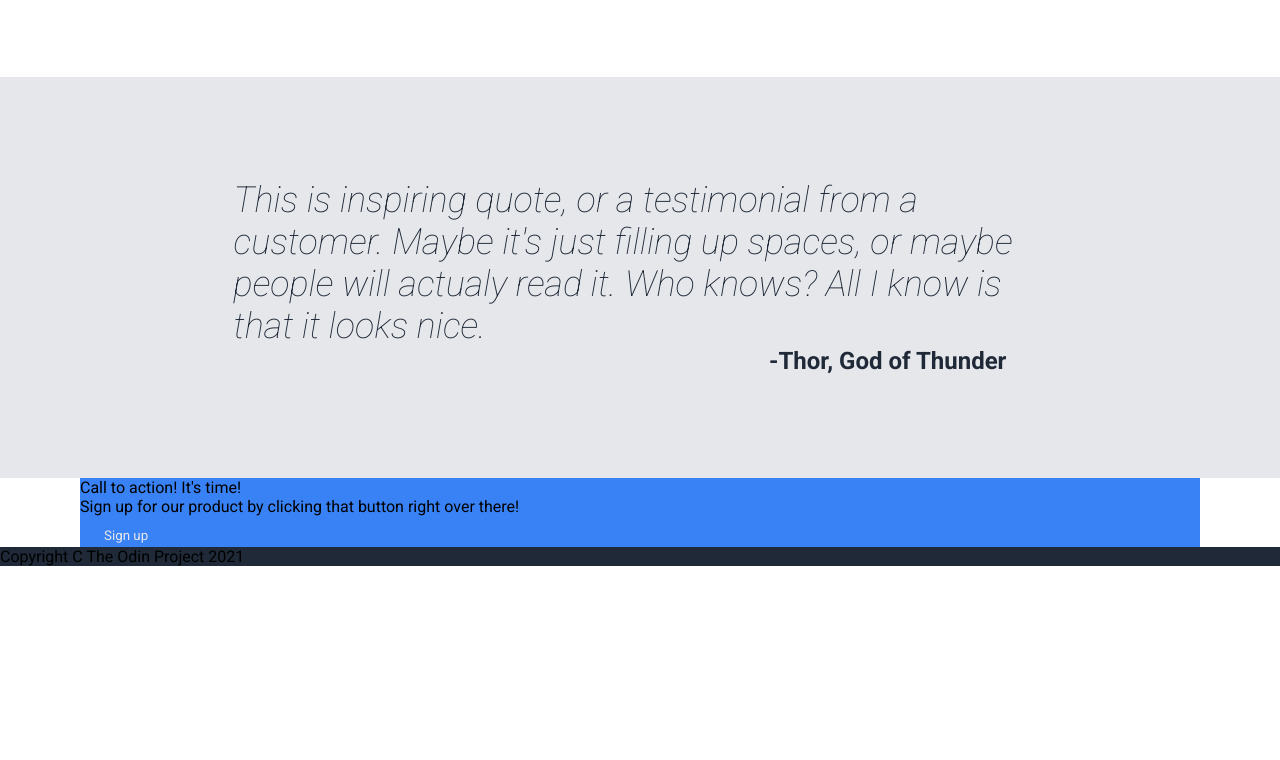
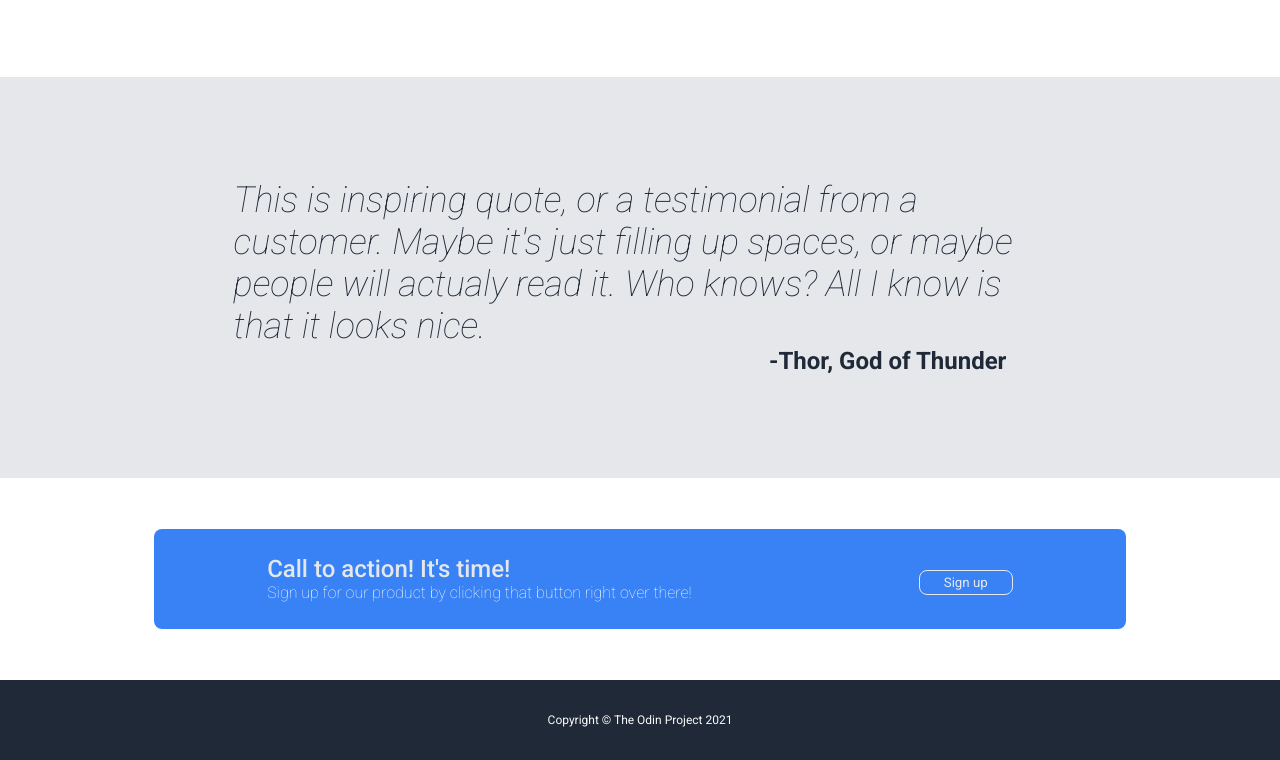
Before and after one commit to hazharmaroufi/Odin-Project-Landing-Page, a plain HTML site: page index.html in a window 1280 px wide. Shown: the part 876-1636 px from the top of the page. Before the commit the page ends 1442 px from the top, so only its background shows below. Drawn offline with Linux system fonts and the light colour scheme.

Commit message:
The end of the project

```diff
--- a/index.html
+++ b/index.html
@@ -76,14 +76,18 @@
     <div class="cta">
       <div class="container5">
         <div class="cta-blue">
-          <p>Call to action! It's time!</p>
-          <p>
-            Sign up for our product by clicking that button right over there!
-          </p>
-          <button>Sign up</button>
+          <div>
+            <p class="cta-header">Call to action! It's time!</p>
+            <p>
+              Sign up for our product by clicking that button right over there!
+            </p>
+          </div>
+          <div>
+            <button>Sign up</button>
+          </div>
         </div>
       </div>
     </div>
-    <footer>Copyright C The Odin Project 2021</footer>
+    <footer>Copyright © The Odin Project 2021</footer>
   </body>
 </html>
--- a/style.css
+++ b/style.css
@@ -215,3 +215,41 @@ p.thor {
   align-self: flex-end;
   margin-right: 40px;
 }
+
+.container5 {
+  margin: 4% 12%;
+
+}
+
+.cta-blue {
+  min-height: 100px;
+  border-radius: 8px;
+  display: flex;
+  align-items: center;
+  justify-content: space-around;
+}
+
+.cta p {
+  color: #f9faf8;
+  font-weight: 200;
+}
+
+.cta-blue .cta-header {
+  font-weight: bold;
+  font-size: 24px;
+  color: #e5e7eb;
+  font-weight: 500;
+}
+
+.cta button {
+  border: 1px solid #e5e7eb;
+}
+
+footer {
+  min-height: 80px;
+  display: flex;
+  justify-content: center;
+  align-items: center;
+  color: #f9faf8;
+  font-size: 12px;
+}
```
